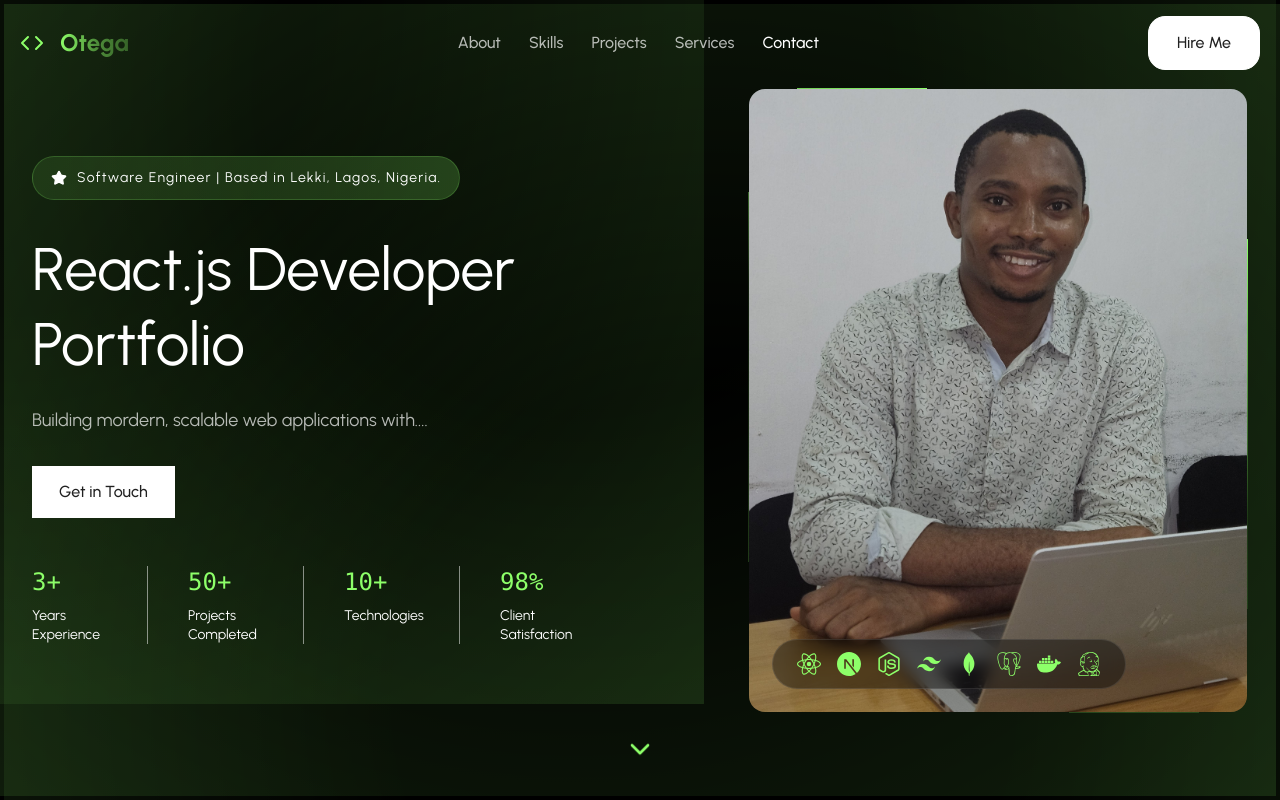
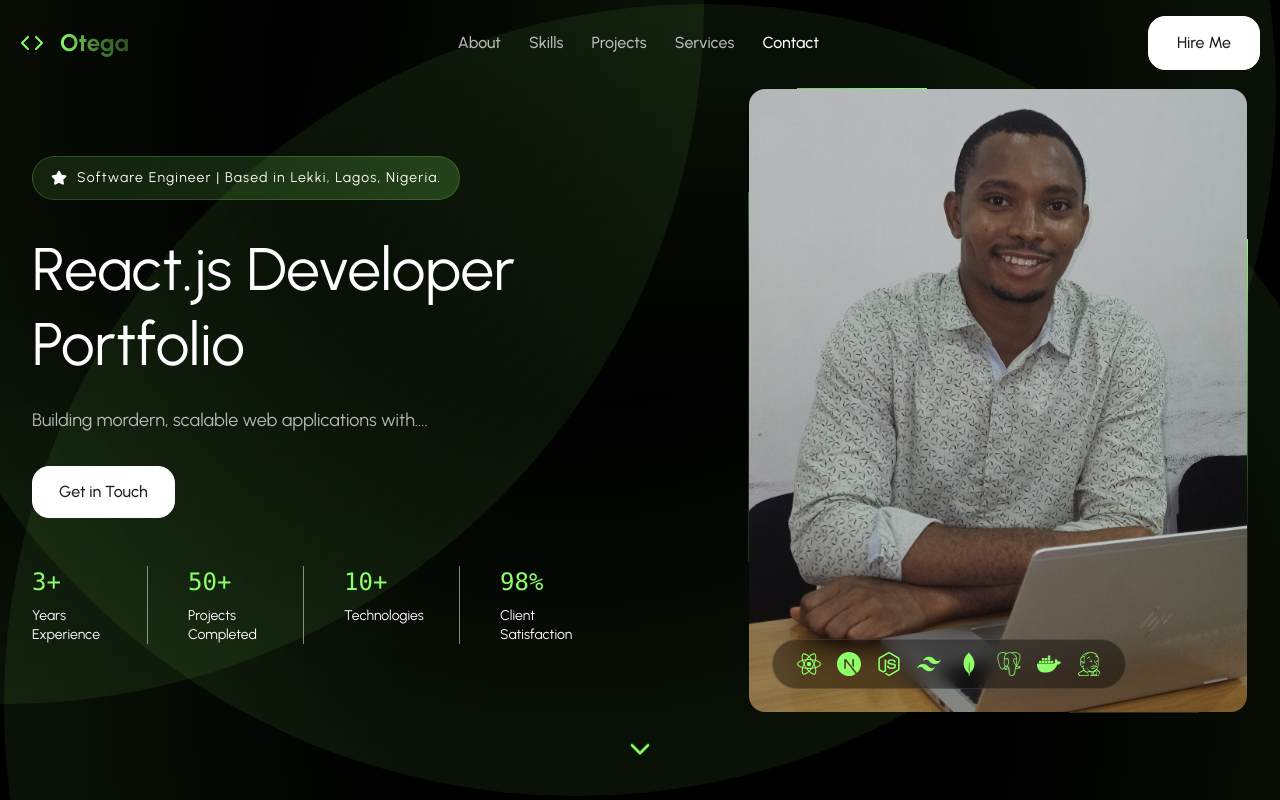
Before and after one commit to Tega96/Portfolio, a React (Vite) app: page / in a window 1280 px wide. Shown: the top 800 px of the page. Built offline with nearby package versions, Linux system fonts and the light colour scheme.

Commit message:
minor fixes

```diff
--- a/src/components/backgrounds/RadialGradientBackground.jsx
+++ b/src/components/backgrounds/RadialGradientBackground.jsx
@@ -1,5 +1,5 @@
 
-const RadialGradientBackgroud = ({variant='hero', gradient={}}) => {
+const RadialGradientBackgroud = ({variant='hero', gradients=[]}) => {
 
     const variants = {
         hero: [
@@ -45,7 +45,7 @@ const RadialGradientBackgroud = ({variant='hero', gradient={}}) => {
         ],
         about: [
             {
-                position: 'bottom-0 right-[75%]',
+                position: 'bottom-0 left-[75%]',
                 size: 'w-[700px] h-[700px]',
                 colors: [
                     { color: 'rgba(141, 255, 105, 0.25)', stop: '100%'},
@@ -60,9 +60,9 @@ const RadialGradientBackgroud = ({variant='hero', gradient={}}) => {
         ],
     };
 
-    const activateGradients = variant === 'custom' ? gradient: variants[variant] || variants.hero;
+    const activateGradients = variant === 'custom' ? gradients: variants[variant] || variants.hero;
 
-    const generatedGradient = (colors) => {
+    const generateGradient = (colors) => {
         const colorStops = colors.map(({color, stop}) => `${color} ${stop}`).join(', ');
         return `radial-gradient(circle at center, transparent 0%, transparent 30%, ${colorStops}, transparent 60%, transparent 100%)`;
     }
@@ -72,9 +72,9 @@ const RadialGradientBackgroud = ({variant='hero', gradient={}}) => {
             {activateGradients.map((gradient, index) => (
                 <div
                     key={index}
-                    className={`absolute ${gradient.position} ${gradient.size} rounded-fulls`}
+                    className={`absolute ${gradient.position} ${gradient.size} rounded-full`}
                     style={{
-                        background: generatedGradient(gradient.colors),
+                        background: generateGradient(gradient.colors),
                         filter: `blur(${gradient.blur})`,
                         opacity: gradient.opacity,
                     }}
--- a/src/components/sections/Hero.jsx
+++ b/src/components/sections/Hero.jsx
@@ -43,7 +43,7 @@ const Hero = () => {
                                 onClick={() => scrollToSection('contact')}
                                 className="inline-flex items-center gap-0 mb-12 group"
                             >
-                                <div className="relative z-10 bg-white text-[#212121] rounded-[-17px] px-[26px] py-[13px] text-base font-medium border border-white">
+                                <div className="relative z-10 bg-white text-[#212121] rounded-[17px] px-[26px] py-[13px] text-base font-medium border border-white">
                                     Get in Touch
                                 </div>
                             </button>
```
